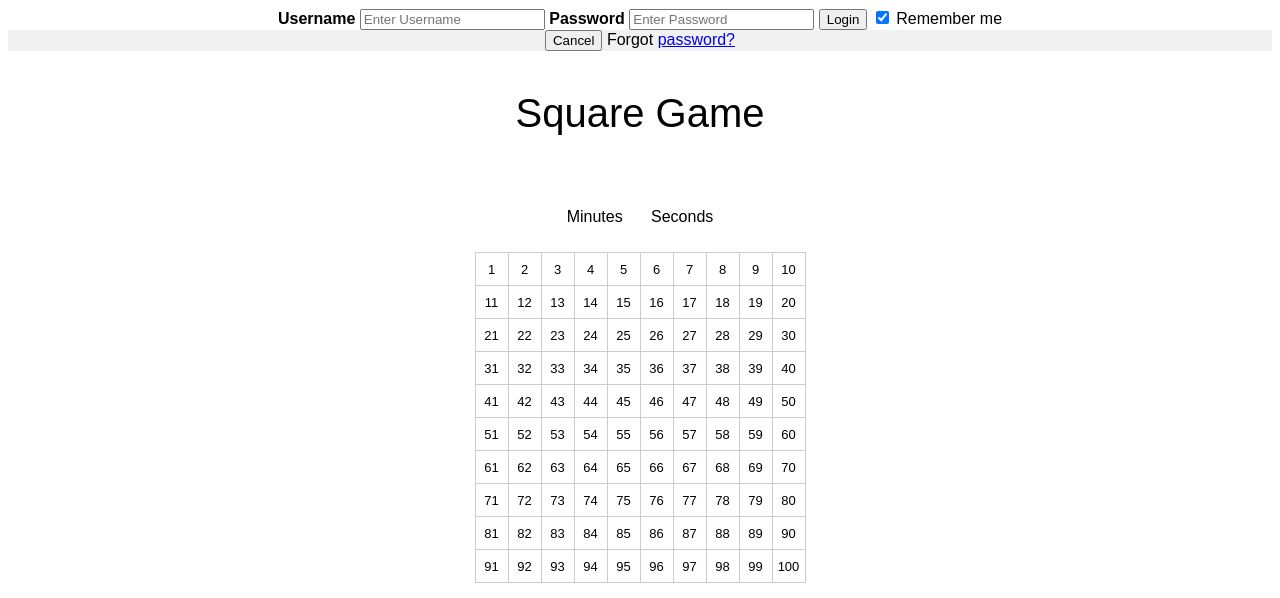
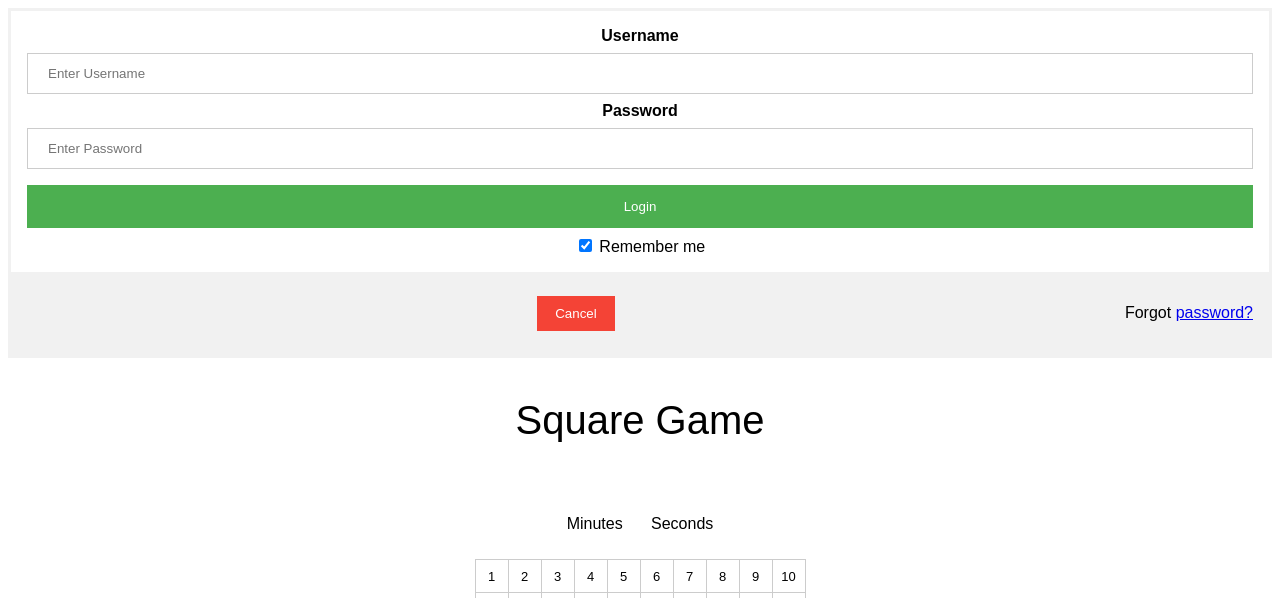
Before and after one commit to HusainMehdi/web-programming, a PHP site: page / in a window 1280 px wide. Shown: the top 598 px of the page. Run offline with PHP 8.4, Linux system fonts and the light colour scheme.

Commit message:
Added login CSS from Ben's branch

```diff
--- a/style.css
+++ b/style.css
@@ -1,3 +1,75 @@
+/* Bordered form */
+form {
+    border: 3px solid #f1f1f1;
+  }
+
+  /* Full-width inputs */
+  input[type=text], input[type=password] {
+    width: 100%;
+    padding: 12px 20px;
+    margin: 8px 0;
+    display: inline-block;
+    border: 1px solid #ccc;
+    box-sizing: border-box;
+  }
+
+  /* Set a style for all buttons */
+  button {
+    background-color: #4CAF50;
+    color: white;
+    padding: 14px 20px;
+    margin: 8px 0;
+    border: none;
+    cursor: pointer;
+    width: 100%;
+  }
+
+  /* Add a hover effect for buttons */
+  button:hover {
+    opacity: 0.8;
+  }
+
+  /* Extra style for the cancel button (red) */
+  .cancelbtn {
+    width: auto;
+    padding: 10px 18px;
+    background-color: #f44336;
+  }
+
+  /* Center the avatar image inside this container */
+  .imgcontainer {
+    text-align: center;
+    margin: 24px 0 12px 0;
+  }
+
+  /* Avatar image */
+  img.avatar {
+    width: 40%;
+    border-radius: 50%;
+  }
+
+  /* Add padding to containers */
+  .container {
+    padding: 16px;
+  }
+
+  /* The "Forgot password" text */
+  span.psw {
+    float: right;
+    padding-top: 16px;
+  }
+
+  /* Change styles for span and cancel button on extra small screens */
+  @media screen and (max-width: 300px) {
+    span.psw {
+      display: block;
+      float: none;
+    }
+    .cancelbtn {
+      width: 100%;
+    }
+  }
+
 .grid { margin:1em auto; border-collapse:collapse }
 
 .grid td {
```
